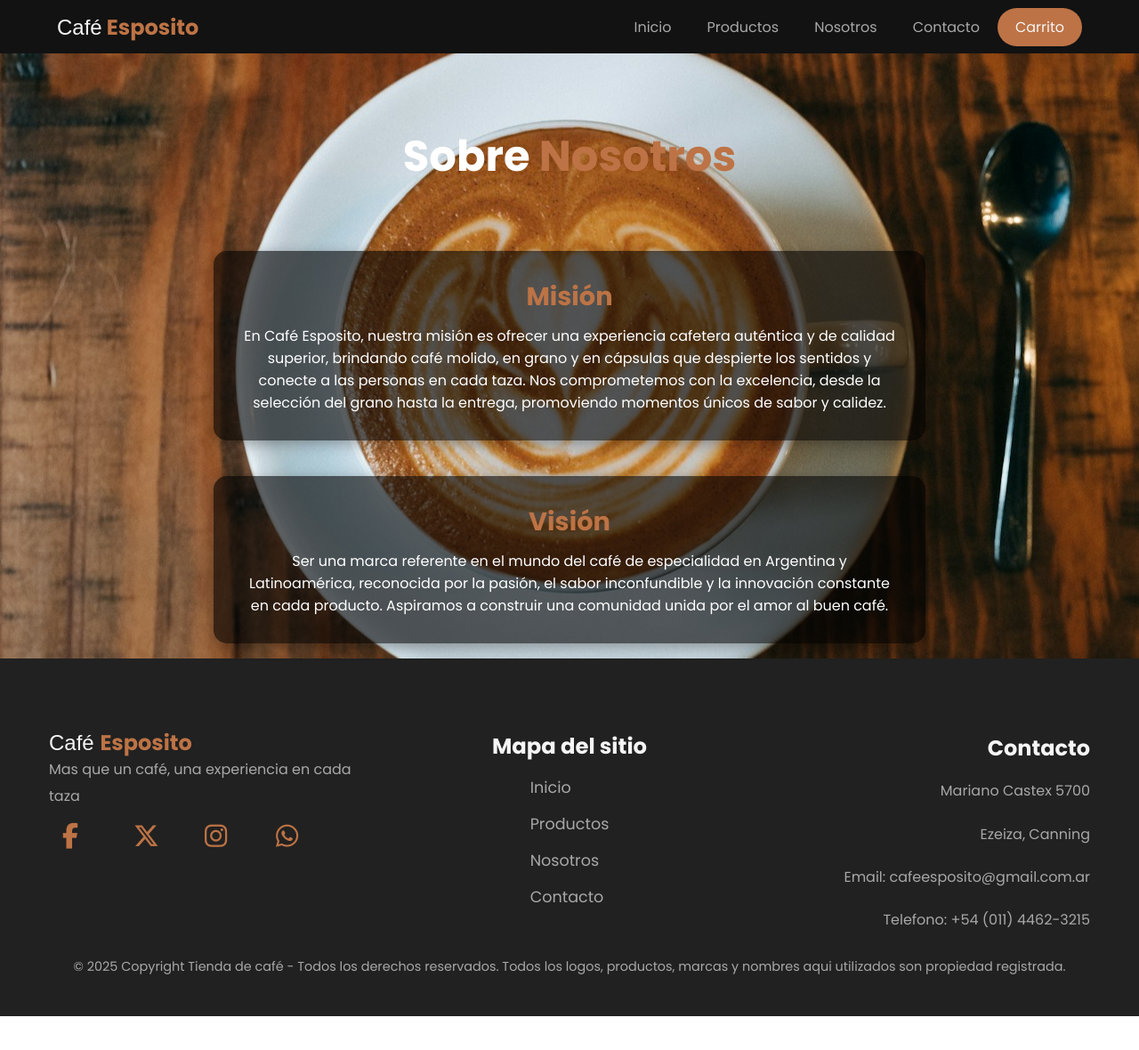
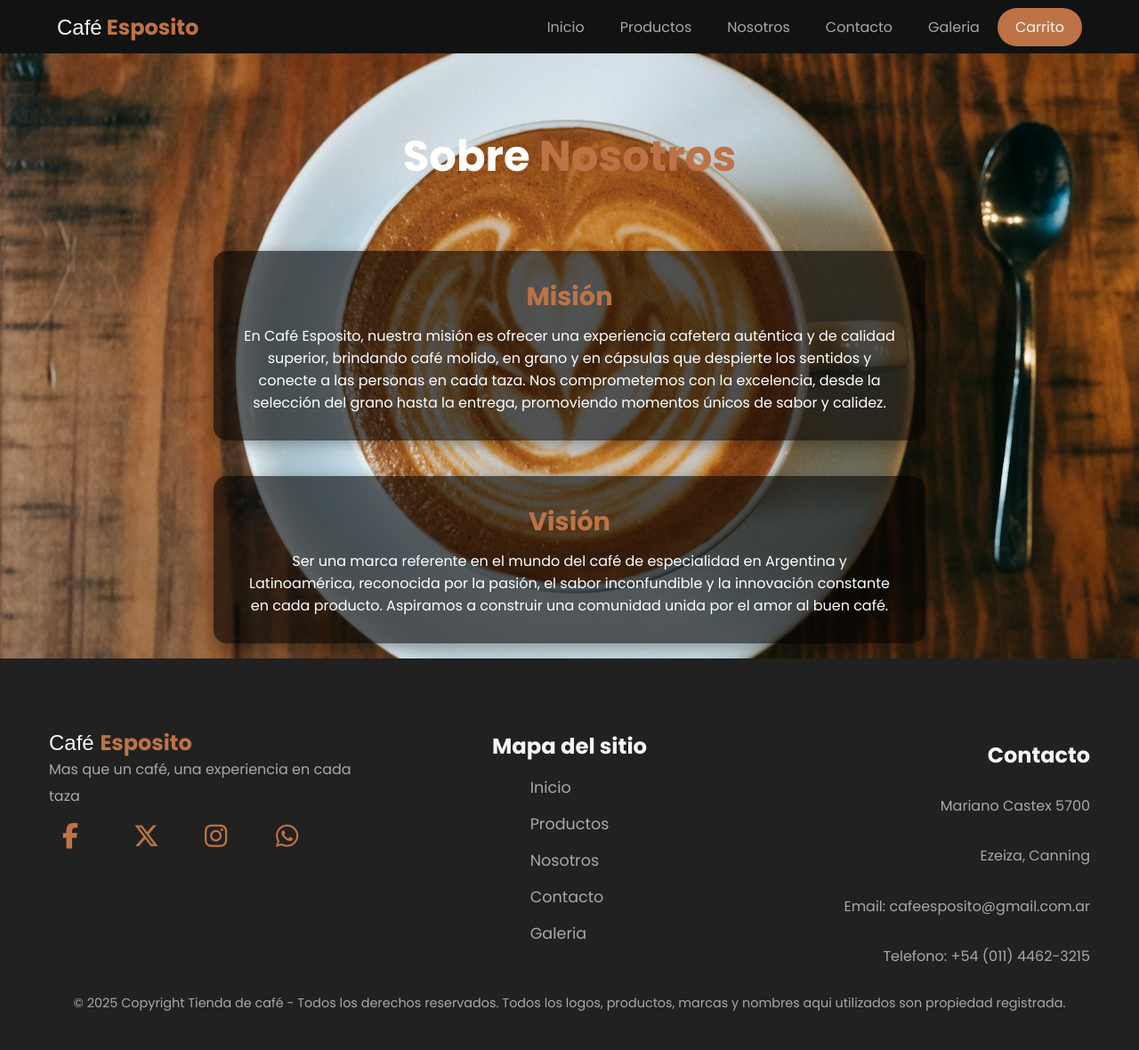
Before and after one commit to AgussEspo/Agustin-Esposito-CM7330, a plain HTML site: page HTML/nosotros.html in a window 1280 px wide. Shown: the whole page at 89% size. Before the commit the page ends 1142 px from the top, so only its background shows below. Drawn offline with Linux system fonts and the light colour scheme.

Commit message:
Update nosotros.html

```diff
--- a/HTML/nosotros.html
+++ b/HTML/nosotros.html
@@ -18,6 +18,7 @@
         <li><a href="productos.html">Productos</a></li>
         <li><a href="nosotros.html">Nosotros</a></li>
         <li><a href="contacto.html">Contacto</a></li>
+        <li><a href="galeria.html">Galeria</a></li>
         <li><a href="#" class="button-carrito">Carrito</a></li>
     </ul>
     <div class="menu-responsive">
@@ -86,6 +87,7 @@
                                 <li><a href="productos.html">Productos</a></li>
                                 <li><a href="nosotros.html">Nosotros</a></li>
                                 <li><a href="contacto.html">Contacto</a></li>
+                                <li><a href="galeria.html">Galeria</a></li>
                             </ul>
                         </div>
                         <div class="footer-contact">
```
